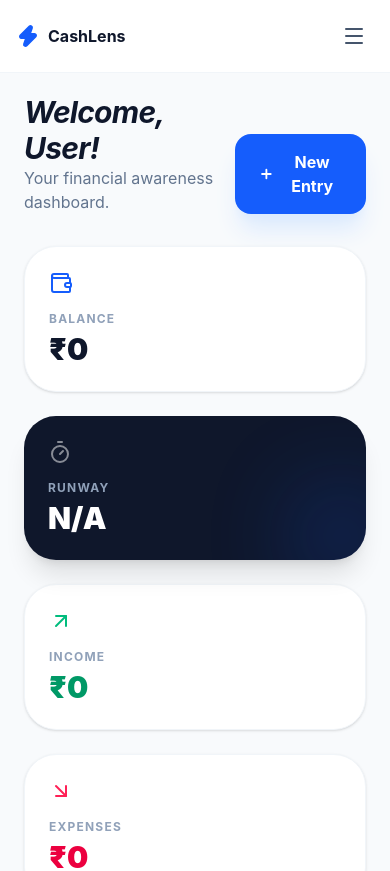
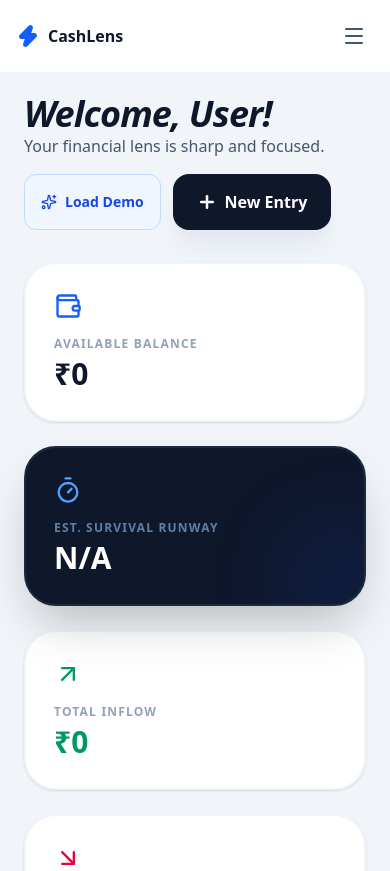
Before and after one commit to RavenOpsX/CASHLENS-beta, a Next.js app: page /dashboard in a window 390 px wide. Shown: the top 871 px of the page. Built offline with nearby package versions, Linux system fonts and the light colour scheme; no server answers.

Commit message:
UI Polish: High contrast, Sidebar fix, and Demo Mode

```diff
--- a/app/(dashboard)/dashboard/layout.tsx
+++ b/app/(dashboard)/dashboard/layout.tsx
@@ -4,7 +4,7 @@ import MobileNav from "@/components/shared/MobileNav";
 
 export default function DashboardLayout({ children }: { children: React.ReactNode }) {
   return (
-    <div className="min-h-screen bg-[#F8FAFC]">
+    <div className="min-h-screen bg-[#F1F5F9]"> {/* Darker background for contrast */}
       <div className="hidden lg:block">
         <Sidebar />
       </div>
--- a/app/(dashboard)/dashboard/page.tsx
+++ b/app/(dashboard)/dashboard/page.tsx
@@ -1,9 +1,11 @@
 "use client";
+export const dynamic = 'force-dynamic';
+
 import React, { useEffect, useState } from 'react';
 import { supabase } from '@/lib/supabase';
-import { Plus, ArrowUpRight, ArrowDownRight, Timer, Wallet } from 'lucide-react';
+import { Plus, ArrowUpRight, ArrowDownRight, Timer, Wallet, Sparkles } from 'lucide-react';
 import AddTransactionModal from '@/components/dashboard/AddTransactionModal';
-import Insights from '@/components/dashboard/Insights'; // Import the Insights component
+import Insights from '@/components/dashboard/Insights';
 
 export default function DashboardPage() {
   const [profile, setProfile] = useState<any>(null);
@@ -14,11 +16,9 @@ export default function DashboardPage() {
   const fetchData = async () => {
     const { data: { user } } = await supabase.auth.getUser();
     if (user) {
-      // 1. Get Profile Info
       const { data: p } = await supabase.from('profiles').select('*').eq('id', user.id).single();
       setProfile(p);
 
-      // 2. Get Transactions
       const { data: t } = await supabase
         .from('transactions')
         .select('*')
@@ -29,6 +29,25 @@ export default function DashboardPage() {
     setLoading(false);
   };
 
+  // THE DEMO INJECTOR (Fills the empty space for your Jury)
+  const injectDemoData = async () => {
+    const { data: { user } } = await supabase.auth.getUser();
+    if (!user) return;
+
+    const demoData = [
+      { user_id: user.id, amount: 15000, category: 'Salary', type: 'income', description: 'Monthly Allowance' },
+      { user_id: user.id, amount: 120, category: 'Food', type: 'expense', description: 'Chai & Samosa' },
+      { user_id: user.id, amount: 800, category: 'Food', type: 'expense', description: 'Dinner at Satish Canteen' },
+      { user_id: user.id, amount: 500, category: 'Transport', type: 'expense', description: 'Auto Rickshaw fare' },
+      { user_id: user.id, amount: 2000, category: 'Shopping', type: 'expense', description: 'New Sneakers' },
+      { user_id: user.id, amount: 300, category: 'Entertainment', type: 'expense', description: 'Movie Ticket' },
+    ];
+
+    await supabase.from('transactions').insert(demoData);
+    alert("Demo data injected! Focusing your lens...");
+    window.location.reload();
+  };
+
   useEffect(() => { fetchData(); }, []);
 
   // MATH ENGINE
@@ -36,90 +55,114 @@ export default function DashboardPage() {
   const totalExpenses = transactions.filter(t => t.type === 'expense').reduce((sum, t) => sum + Number(t.amount), 0);
   const balance = totalIncome - totalExpenses;
 
-  // RUNWAY CALCULATION
+  // RUNWAY CALCULATION (Based on last 30 days)
   const dailyAvg = totalExpenses / 30;
   const runway = dailyAvg > 0 ? Math.floor(balance / dailyAvg) : 0;
 
-  if (loading) return <div className="p-10 text-slate-500 font-medium animate-pulse text-center">Focusing your lens...</div>;
+  if (loading) return <div className="p-10 text-slate-900 font-bold animate-pulse text-center">Focusing your lens...</div>;
 
   return (
-    <div className="space-y-8">
-      {/* Header */}
-      <div className="flex justify-between items-end">
+    <div className="space-y-8 pb-10">
+      {/* 1. Header with Demo Toggle */}
+      <div className="flex flex-col md:flex-row justify-between items-start md:items-end gap-4">
         <div>
-          <h1 className="text-3xl font-bold text-slate-900 tracking-tight italic">
+          <h1 className="text-4xl font-black text-slate-900 tracking-tight italic">
             Welcome, {profile?.full_name?.split(' ')[0] || 'User'}!
           </h1>
-          <p className="text-slate-500">Your financial awareness dashboard.</p>
+          <p className="text-slate-600 font-medium">Your financial lens is sharp and focused.</p>
         </div>
+        <div className="flex gap-3">
+          <button
+            onClick={injectDemoData}
+            className="flex items-center gap-2 px-4 py-2 text-sm font-bold text-blue-700 bg-blue-50 border border-blue-200 rounded-xl hover:bg-blue-100 transition-all"
+          >
+            <Sparkles size={16} /> Load Demo
+          </button>
           <button
             onClick={() => setIsModalOpen(true)}
-          className="flex items-center gap-2 bg-blue-600 text-white px-6 py-4 rounded-2xl font-bold hover:bg-blue-700 transition-all shadow-xl shadow-blue-100"
+            className="flex items-center gap-2 bg-slate-900 text-white px-6 py-4 rounded-2xl font-bold hover:bg-black transition-all shadow-xl shadow-slate-200"
           >
             <Plus size={20} strokeWidth={3} />
             New Entry
           </button>
         </div>
+      </div>
 
-      {/* Summary Cards */}
-      <div className="grid grid-cols-1 md:grid-cols-4 gap-6">
-        <div className="bg-white p-6 rounded-[2rem] border border-slate-100 shadow-sm">
-          <Wallet className="text-blue-600 mb-4" size={24} />
-          <p className="text-xs font-bold text-slate-400 uppercase tracking-widest">Balance</p>
+      {/* 2. Summary Cards (Higher Contrast) */}
+      <div className="grid grid-cols-1 md:grid-cols-2 lg:grid-cols-4 gap-6">
+        <div className="bg-white p-7 rounded-[2rem] border-2 border-slate-100 shadow-sm">
+          <Wallet className="text-blue-600 mb-4" size={28} />
+          <p className="text-xs font-black text-slate-400 uppercase tracking-widest">Available Balance</p>
           <h3 className="text-3xl font-black text-slate-900 mt-1">₹{balance.toLocaleString()}</h3>
         </div>
 
-        <div className="bg-slate-900 p-6 rounded-[2rem] shadow-xl relative overflow-hidden">
-          <Timer className="text-white opacity-50 mb-4" size={24} />
-          <p className="text-xs font-bold text-slate-400 uppercase tracking-widest">Runway</p>
+        <div className="bg-slate-900 p-7 rounded-[2rem] shadow-2xl relative overflow-hidden border-2 border-slate-800">
+          <Timer className="text-blue-400 mb-4" size={28} />
+          <p className="text-xs font-black text-blue-300/60 uppercase tracking-widest">Est. Survival Runway</p>
           <h3 className="text-3xl font-black text-white mt-1">{runway > 0 ? `${runway} Days` : 'N/A'}</h3>
-          <div className="absolute -right-4 -bottom-4 w-20 h-20 bg-blue-600 rounded-full blur-[50px] opacity-40"></div>
+          <div className="absolute -right-4 -bottom-4 w-20 h-20 bg-blue-600 rounded-full blur-[50px] opacity-30"></div>
         </div>
 
-        <div className="bg-white p-6 rounded-[2rem] border border-slate-100 shadow-sm">
-          <ArrowUpRight className="text-emerald-500 mb-4" size={24} />
-          <p className="text-xs font-bold text-slate-400 uppercase tracking-widest">Income</p>
+        <div className="bg-white p-7 rounded-[2rem] border-2 border-slate-100 shadow-sm">
+          <ArrowUpRight className="text-emerald-600 mb-4" size={28} />
+          <p className="text-xs font-black text-slate-400 uppercase tracking-widest">Total Inflow</p>
           <h3 className="text-3xl font-black text-emerald-600 mt-1">₹{totalIncome.toLocaleString()}</h3>
         </div>
 
-        <div className="bg-white p-6 rounded-[2rem] border border-slate-100 shadow-sm">
-          <ArrowDownRight className="text-rose-500 mb-4" size={24} />
-          <p className="text-xs font-bold text-slate-400 uppercase tracking-widest">Expenses</p>
+        <div className="bg-white p-7 rounded-[2rem] border-2 border-slate-100 shadow-sm">
+          <ArrowDownRight className="text-rose-600 mb-4" size={28} />
+          <p className="text-xs font-black text-slate-400 uppercase tracking-widest">Total Outflow</p>
           <h3 className="text-3xl font-black text-rose-600 mt-1">₹{totalExpenses.toLocaleString()}</h3>
         </div>
       </div>
 
-      {/* Insights Section */}
+      {/* 3. Insights (Logic-based suggestions) */}
       <Insights transactions={transactions} profile={profile} />
 
-      {/* Recent Activity List */}
-      <div className="bg-white p-8 rounded-[2.5rem] border border-slate-100 shadow-sm">
-        <h3 className="text-xl font-bold text-slate-900 mb-6">Recent Activity</h3>
+      {/* 4. Recent Activity (Better List Design) */}
+      <div className="bg-white p-8 rounded-[2.5rem] border-2 border-slate-100 shadow-sm">
+        <div className="flex justify-between items-center mb-6">
+          <h3 className="text-xl font-black text-slate-900 uppercase tracking-tight">Recent Activity</h3>
+          <span className="text-xs font-bold text-slate-400 bg-slate-100 px-3 py-1 rounded-full">Sorted by Latest</span>
+        </div>
+
         <div className="space-y-4">
           {transactions.length === 0 ? (
-            <div className="text-center py-10 text-slate-400 font-medium">Add a transaction to get started.</div>
+            <div className="text-center py-16 border-2 border-dashed border-slate-100 rounded-[2rem]">
+              <p className="text-slate-400 font-bold italic text-lg">The lens is blurry. Add your first entry to see clearly.</p>
+            </div>
           ) : (
             transactions.map((t) => (
-              <div key={t.id} className="flex items-center justify-between p-4 bg-slate-50 rounded-2xl">
-                <div className="flex items-center gap-4">
-                  <div className={`w-12 h-12 rounded-xl flex items-center justify-center font-bold ${t.type === 'income' ? 'bg-emerald-100 text-emerald-600' : 'bg-rose-100 text-rose-600'}`}>
+              <div
+                key={t.id}
+                className="flex items-center justify-between p-5 bg-white border border-slate-100 rounded-3xl hover:border-blue-500 hover:shadow-md transition-all group cursor-pointer"
+              >
+                <div className="flex items-center gap-5">
+                  <div className={`w-14 h-14 rounded-2xl flex items-center justify-center font-black text-xl shadow-inner ${
+                    t.type === 'income' ? 'bg-emerald-50 text-emerald-600' : 'bg-rose-50 text-rose-600'
+                  }`}>
                     {t.category.charAt(0)}
                   </div>
                   <div>
-                    <p className="font-bold text-slate-900">{t.description || t.category}</p>
-                    <p className="text-xs text-slate-500 uppercase tracking-wider font-bold">{t.category}</p>
+                    <p className="font-black text-slate-900 text-lg group-hover:text-blue-600 transition-colors">
+                      {t.description || t.category}
+                    </p>
+                    <p className="text-xs text-slate-500 uppercase tracking-widest font-black opacity-70">
+                      {t.category} • {new Date(t.date).toLocaleDateString(undefined, { day: 'numeric', month: 'short' })}
+                    </p>
                   </div>
                 </div>
-                <p className={`text-lg font-black ${t.type === 'income' ? 'text-emerald-600' : 'text-slate-900'}`}>
+                <div className="text-right">
+                  <p className={`text-2xl font-black ${t.type === 'income' ? 'text-emerald-600' : 'text-slate-900'}`}>
                     {t.type === 'income' ? '+' : '-'}₹{Number(t.amount).toLocaleString()}
                   </p>
+                </div>
               </div>
             ))
           )}
         </div>
       </div>
 
-      {/* Modal */}
       <AddTransactionModal
         isOpen={isModalOpen}
         onClose={() => setIsModalOpen(false)}
--- a/app/globals.css
+++ b/app/globals.css
@@ -1,39 +1,24 @@
 @import "tailwindcss";
 
 :root {
-  /* We are forcing light mode colors here */
   --background: #ffffff;
-  --foreground: #0f172a; /* Deep navy instead of pure black */
+  --foreground: #020617; /* Much darker navy */
 }
 
-@theme inline {
-  --color-background: var(--background);
-  --color-foreground: var(--foreground);
-  --font-sans: var(--font-geist-sans);
-  --font-mono: var(--font-geist-mono);
+body {
+  background: #F1F5F9; /* Slate background to make white cards pop */
+  color: #020617;
 }
 
-/*
-   REMOVED: The @media (prefers-color-scheme: dark) section.
-   This ensures your app doesn't accidentally turn text white
-   just because your computer is in Dark Mode.
-*/
-
-body {
-  background: var(--background);
-  color: var(--foreground);
-  /* Using a cleaner font stack for that premium feel */
-  font-family: 'Inter', ui-sans-serif, system-ui, sans-serif;
+/* Make every card have a crisp border and a subtle shadow */
+.card-style {
+  background: white;
+  border: 1px solid #E2E8F0;
+  box-shadow: 0 4px 6px -1px rgb(0 0 0 / 0.1);
+  border-radius: 1.5rem;
 }
 
-/* Force all inputs to have dark text so they are always visible */
 input, select, textarea {
-  color: #0f172a !important;
-  background-color: #ffffff !important;
+  color: #020617 !important;
+  border: 1.5px solid #CBD5E1 !important; /* Thicker borders for inputs */
 }
-
-/* Style the placeholder to be a light gray so it looks professional */
-::placeholder {
-  color: #94a3b8 !important;
-  opacity: 1;
-}
```
Lines whose indentation alone changed are shown as unchanged.
